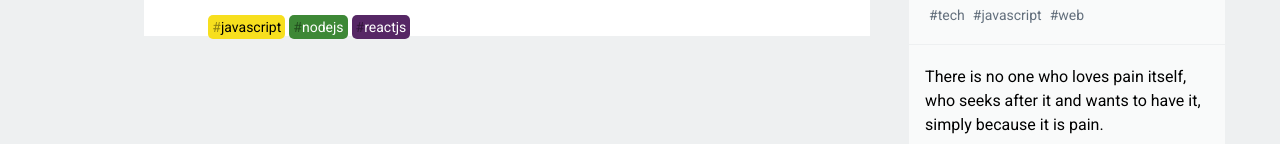
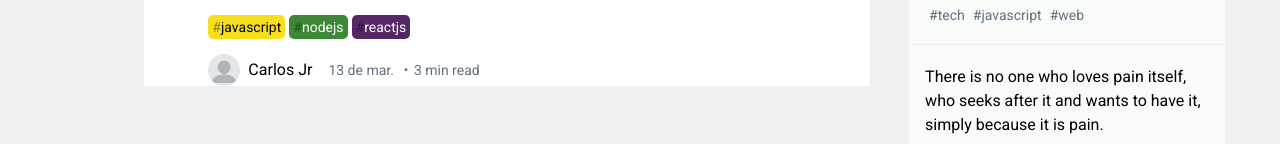
Before and after one commit to cjuniordev/blog-post-react, a React (Create React App) app: page / in a window 1280 px wide. Shown: the part 575-719 px from the top of the page. Built offline with nearby package versions, Linux system fonts and the light colour scheme.

Commit message:
Create data of post(author and date)

```diff
--- a/src/pages/Post/Main/index.js
+++ b/src/pages/Post/Main/index.js
@@ -1,4 +1,5 @@
-import { Container, Cover, Img, Content, Header, Title, Tags, Tag } from './style';
+import { Container, Cover, Img, Content, Header, Title, Tags, Tag, Info, Profile, Name, Date, TimeRead } from './style';
+import ProfilePhoto from '../../../components/ProfilePhoto';
 
 function Main() {
   return (
@@ -14,6 +15,14 @@ function Main() {
             <Tag bgcolor={'#3D8836'} color={'#FFF'}>nodejs</Tag>
             <Tag bgcolor={'#562765'} color={'#FFF'}>reactjs</Tag>
           </Tags>
+          <Info>
+            <Profile>
+              <ProfilePhoto size={32}/>
+              <Name>Carlos Jr</Name>
+            </Profile>
+            <Date>13 de mar.</Date>
+            <TimeRead>3 min read</TimeRead>
+          </Info>
         </Header>
       </Content>
     </Container>
--- a/src/pages/Post/Main/style.js
+++ b/src/pages/Post/Main/style.js
@@ -58,3 +58,45 @@ export const Tag = styled.span`
   color: ${props => props.color};
   background-color: ${props => props.bgcolor};
 `;
+
+export const Info = styled.div`
+  display: flex;
+  flex-direction: row;
+  align-items: center;
+
+  font-size: 14px;
+  line-heigth: 21px;
+
+  color: #64707D;
+`;
+
+export const Profile = styled.div`
+  display: flex;
+  flex-direction: row;
+  align-items: center;
+
+  margin-right: 16px;
+`;
+
+export const Name = styled.div`
+  margin-left: 8px;
+
+  font-size: 16px;
+  line-heigth: 24px;
+  font-weight: 400;
+
+  color: #000000;
+`;
+
+
+export const Date = styled.div`
+  padding-right: 2px;
+`;
+
+
+export const TimeRead = styled.div`
+  &:before{
+    content: '・';
+    padding: 0 1px 0 3px;
+  }
+`;
```
